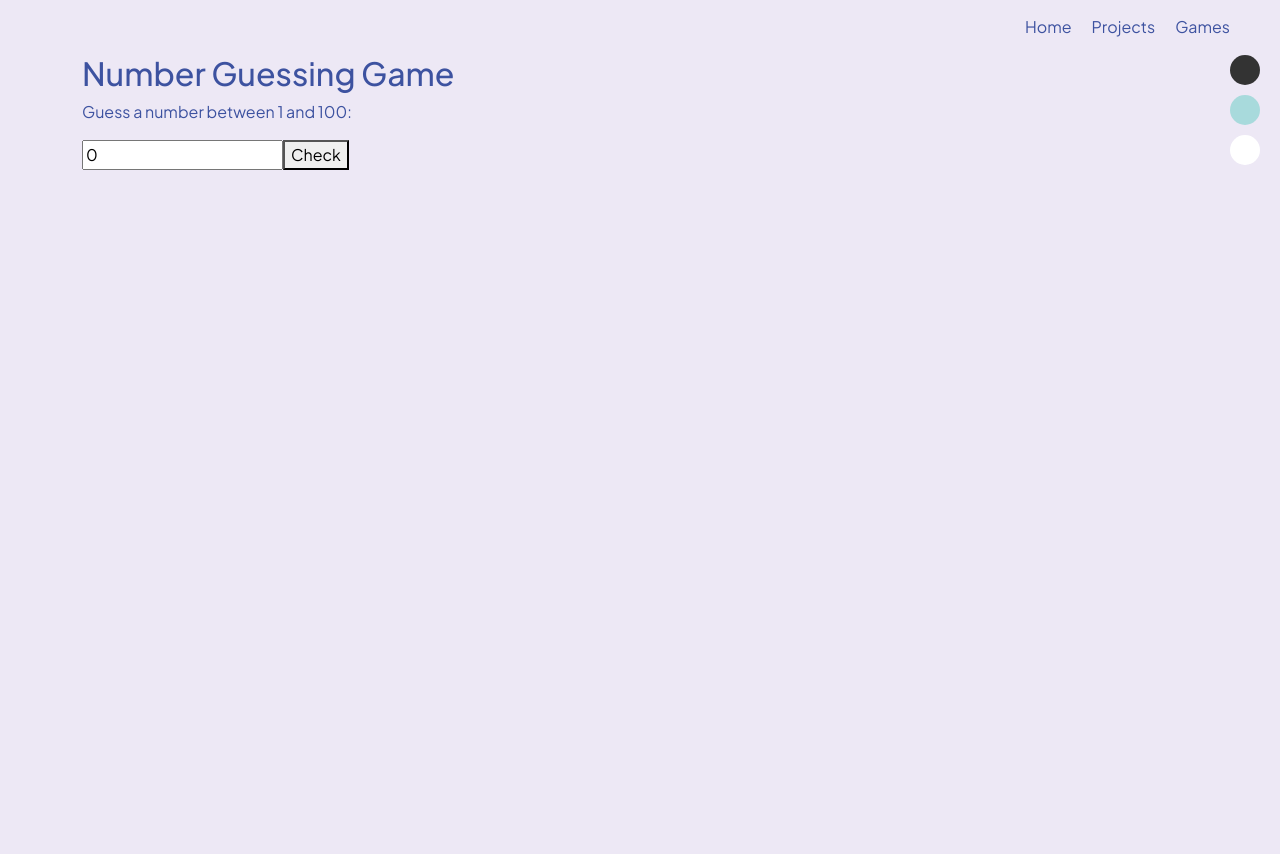
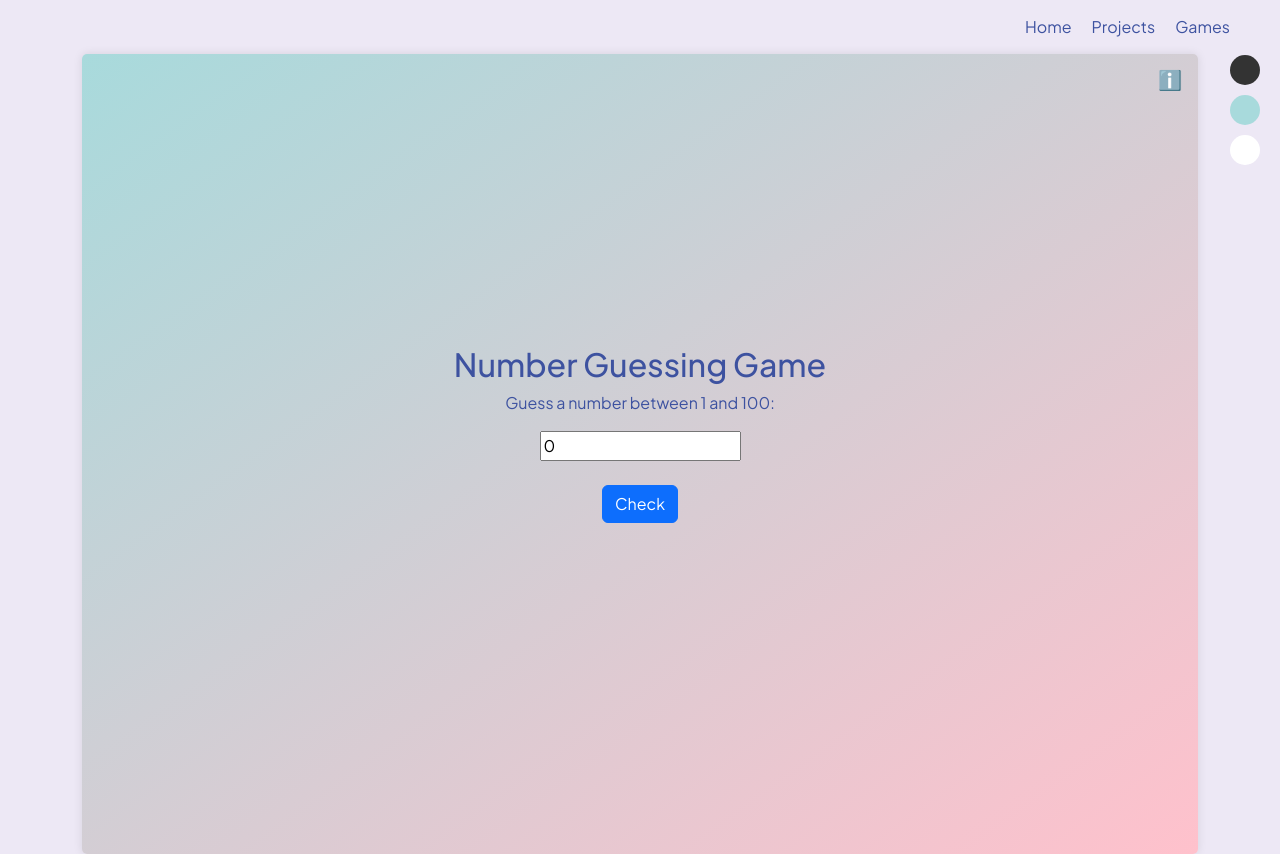
Before and after one commit to sweshisj/portfolio, an Angular app: page /number-guess in a window 1280 px wide. Before the commit the page ends 800 px from the top, so only its background shows below. Built offline with nearby package versions, Linux system fonts and the light colour scheme.

Commit message:
number-guess-ui-changes

```diff
--- a/src/app/games/number-guess/number-guess.component.html
+++ b/src/app/games/number-guess/number-guess.component.html
@@ -1,5 +1,15 @@
-<h2>Number Guessing Game</h2>
-<p>Guess a number between 1 and 100:</p>
-<input type="number" [(ngModel)]="userGuess" />
-<button (click)="checkGuess()">Check</button>
-<p>{{ message }}</p>
+<div class="number-guess-container">
+    <button class="info-button" (mouseover)="showInstructions = true" (mouseout)="showInstructions = false">ℹ️</button>
+    <div *ngIf="showInstructions" class="info-tooltip">
+      <p>Guess a number between 1 and 100.</p>
+      <p>Click "Check" to see if you guessed correctly.</p>
+    </div>
+
+    <h2>Number Guessing Game</h2>
+    <p>Guess a number between 1 and 100:</p>
+    <input type="number" [(ngModel)]="userGuess" />
+    <br/>
+    <button class="btn btn-primary" (click)="checkGuess()">Check</button>
+    <br/>
+    <p>{{ message }}</p>
+  </div>
--- a/src/app/games/number-guess/number-guess.component.scss
+++ b/src/app/games/number-guess/number-guess.component.scss
@@ -1,6 +1,41 @@
 .number-guess-container {
-    background-color: #f7f7f7;
-    padding: 20px;
-    border-radius: 5px;
-    box-shadow: 0 0 10px rgba(0, 0, 0, 0.1);
-  }
+  background: linear-gradient(to bottom right, var(--accent-1), var(--accent-2));
+  padding: 20px;
+  border-radius: 5px;
+  box-shadow: 0 0 10px rgba(0, 0, 0, 0.1);
+  position: relative;
+  display: flex;
+  flex-direction: column;
+  align-items: center;
+  justify-content: center;
+  height: 100vh;
+}
+
+.info-button {
+  position: absolute;
+  top: 10px;
+  right: 10px;
+  border: none;
+  background: none;
+  font-size: 1.2em;
+  cursor: pointer;
+}
+
+.info-tooltip {
+  position: absolute;
+  top: 40px;
+  right: 40px;
+  background: linear-gradient(to bottom right, var(--accent-1), var(--accent-2));
+  box-shadow: 0 0 5px rgba(0, 0, 0, 0.2);
+  padding: 10px;
+  display: none;
+}
+
+.info-tooltip p {
+  margin: 5px 0;
+}
+
+.info-button:hover+.info-tooltip,
+.info-tooltip:hover {
+  display: block;
+}
--- a/src/app/games/number-guess/number-guess.component.ts
+++ b/src/app/games/number-guess/number-guess.component.ts
@@ -1,16 +1,19 @@
-import { Component, NgModule } from '@angular/core';
+import { NgIf } from '@angular/common';
+import { Component } from '@angular/core';
 import { FormsModule } from '@angular/forms';
+import 'bootstrap/dist/css/bootstrap.min.css';
 
 @Component({
   selector: 'app-number-guess',
-  imports: [FormsModule],
+  imports: [FormsModule, NgIf],
   templateUrl: './number-guess.component.html',
   styleUrl: './number-guess.component.scss'
 })
 export class NumberGuessComponent {
+  userGuess: number = 0;
   targetNumber: number;
-  userGuess: number = 0;
   message: string = "";
+  showInstructions: boolean = false;
 
   constructor() {
     this.targetNumber = Math.floor(Math.random() * 100) + 1;
@@ -24,5 +27,8 @@ export class NumberGuessComponent {
     } else {
       this.message = 'Try a lower number.';
     }
+    setTimeout(() => {
+      this.message = "";
+    }, 5000);
   }
 }
```
